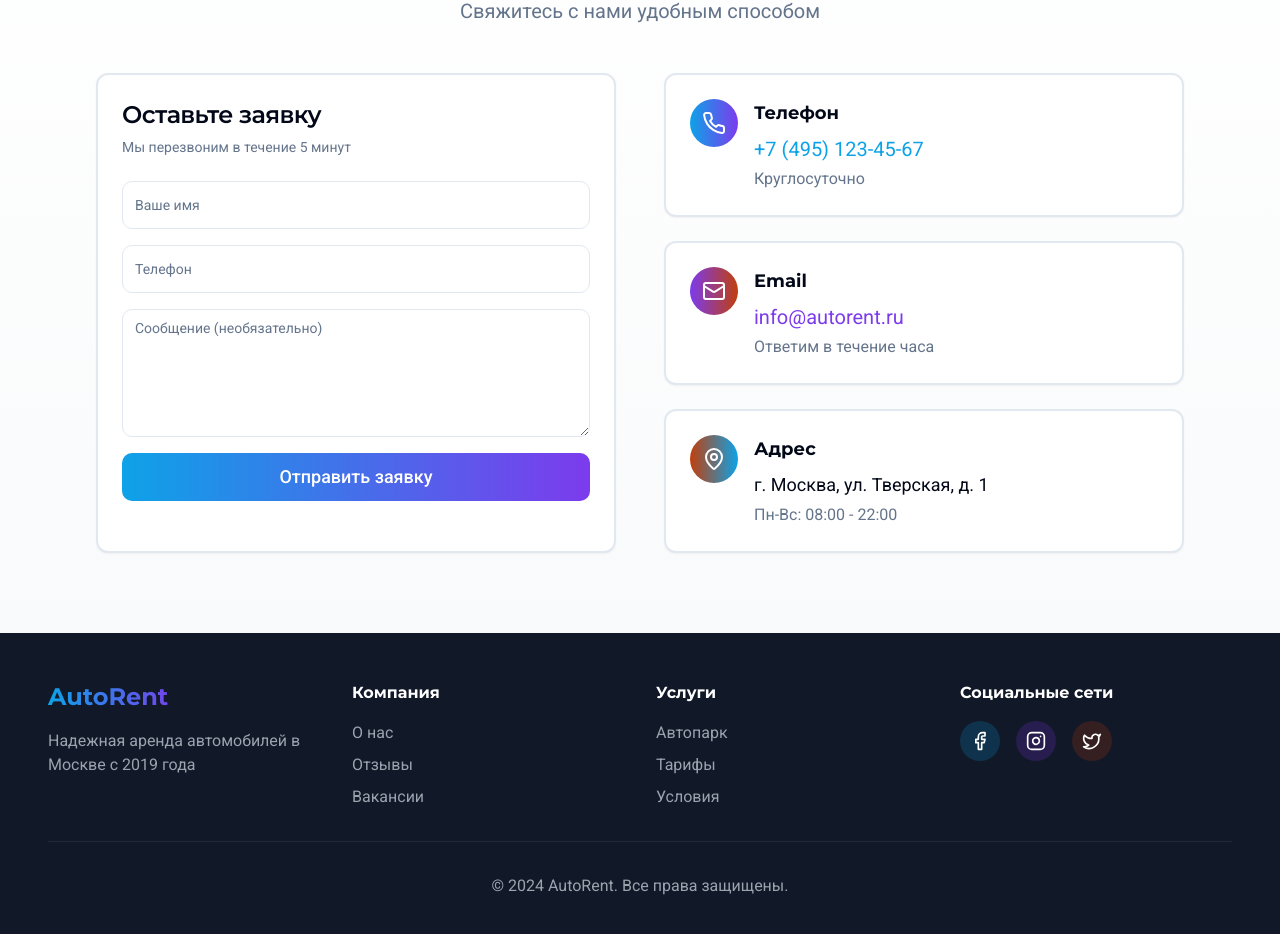
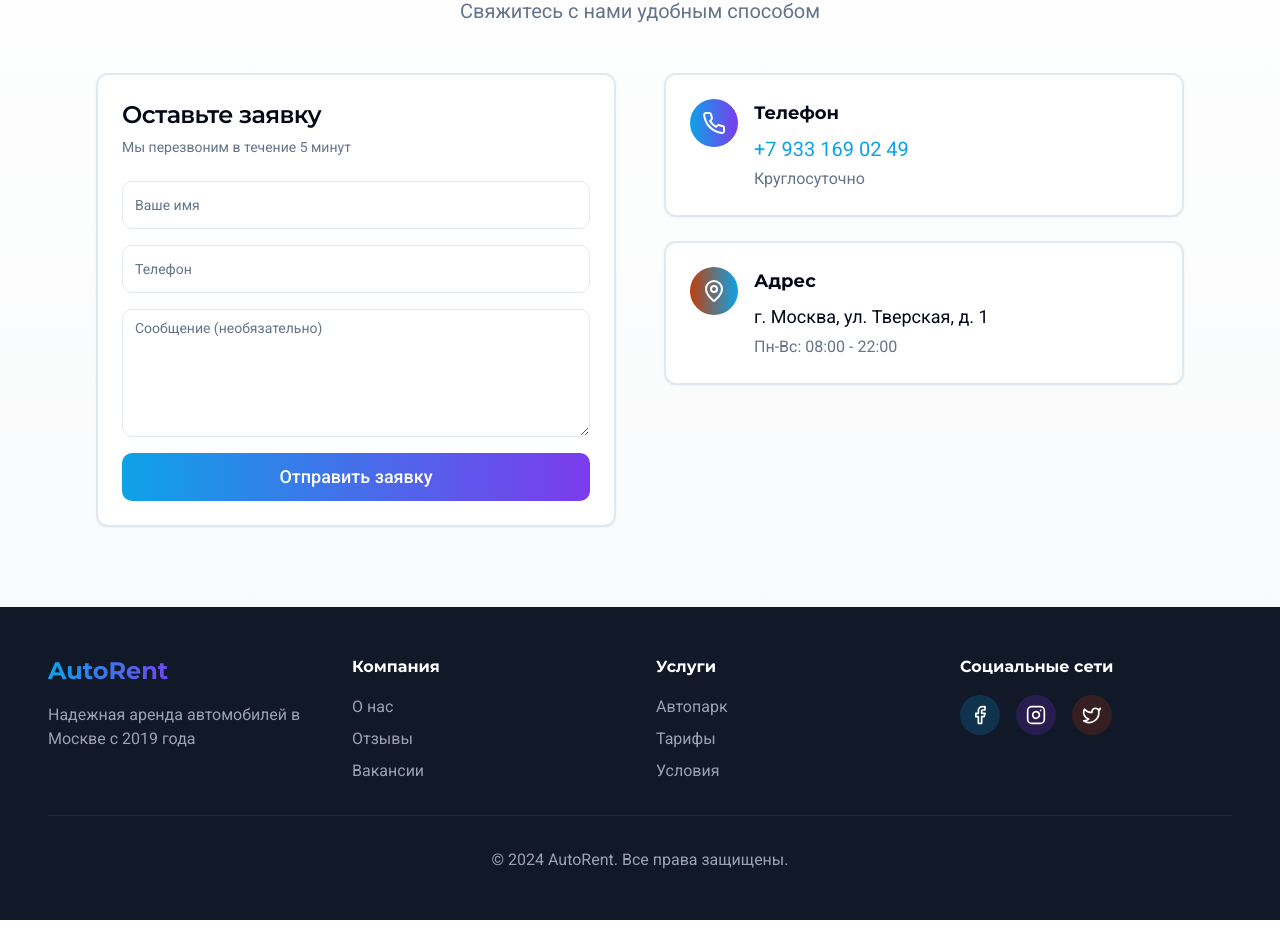
Before and after one commit to pr-poehali-dev/taxi-sochi-rent-service, a React (Vite) app: page / in a window 1280 px wide. Shown: the part 4533-5467 px from the top of the page. Built offline with nearby package versions, Linux system fonts and the light colour scheme.

Commit message:
Обновлены контактные данные

```diff
--- a/src/pages/Index.tsx
+++ b/src/pages/Index.tsx
@@ -361,26 +361,10 @@ export default function Index() {
                     </div>
                     <div>
                       <h3 className="font-bold text-lg mb-2">Телефон</h3>
-                      <a href="tel:+74951234567" className="text-xl text-primary hover:underline">
-                        +7 (495) 123-45-67
+                      <a href="tel:+79331690249" className="text-xl text-primary hover:underline">
+                        +7 933 169 02 49
                       </a>
                       <p className="text-muted-foreground mt-1">Круглосуточно</p>
-                    </div>
-                  </div>
-                </CardContent>
-              </Card>
-              <Card className="border-2 hover:border-secondary transition-colors hover:shadow-lg">
-                <CardContent className="pt-6">
-                  <div className="flex items-start gap-4">
-                    <div className="w-12 h-12 rounded-full bg-gradient-to-r from-secondary to-accent flex items-center justify-center flex-shrink-0">
-                      <Icon name="Mail" size={24} className="text-white" />
-                    </div>
-                    <div>
-                      <h3 className="font-bold text-lg mb-2">Email</h3>
-                      <a href="mailto:info@autorent.ru" className="text-xl text-secondary hover:underline">
-                        info@autorent.ru
-                      </a>
-                      <p className="text-muted-foreground mt-1">Ответим в течение часа</p>
                     </div>
                   </div>
                 </CardContent>
```
